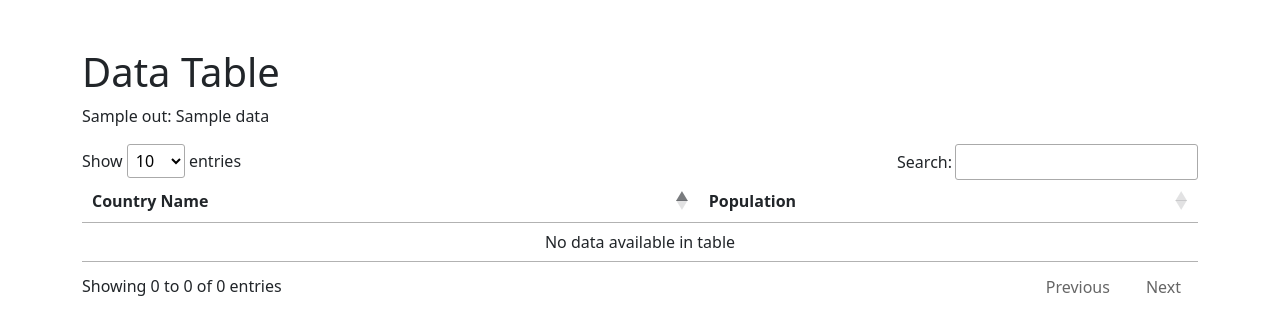
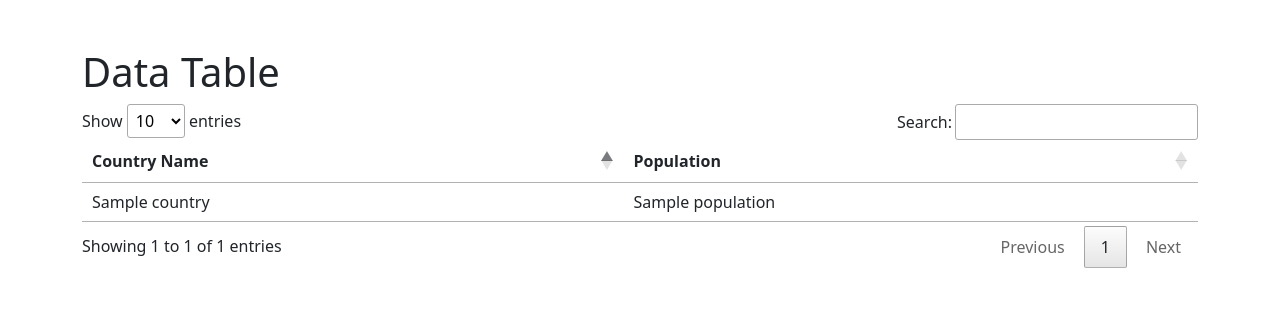
Before and after one commit to nandininandhakumar/Data-visualization-sample, a Django app: template dashboard/templates/datatable/datatable_static.html in a window 1280 px wide. Shown: the top 335 px of the page. Run offline with Django 3.2, Linux system fonts and the light colour scheme; the template is opened without the code that fills it: most values are stand-ins (such as "Sample title", 1, 10 or a date in 2020); some libraries are stand-ins or nearby versions.

```diff
--- a/dashboard/templates/datatable/datatable_static.html
+++ b/dashboard/templates/datatable/datatable_static.html
@@ -2,61 +2,24 @@
 
 {% block content %}
 <h1>Data Table</h1>
-
-{% for k,v in out %}
-    <p>{{ k }}: {{ v.data }}</p>
-{% endfor %}
-
 <table id="myStaticDatatable">
     <thead>
         <tr>
-
             <th>Country Name</th>
             <th>Population</th>
-
         </tr>
     </thead>
     <tbody>
-            <!-- {% for label in labels %}
-
+        {% for country, population in data %}
         <tr>
-                        <td> {{ label }} {{ datas }}</td>
-
+            <td>{{ country }} </td>
+            <td>{{ population }}</td>
         </tr>
-
-            {% endfor %} -->
-
-
-
-            <!-- {% for key, value in data1.items %}
-
-                    <tr>
-                        <td> {{ key }} {{ value }}</td>
-
-                    </tr>
-
-            {% endfor %} -->
-
-        <!-- {% for labels,data in data1 %}
-            <tr>
-                <td>{{ data }}</td>
-                <td>{{ data.data }}</td>
-
-            </tr>
-        {% endfor %} -->
-
-
-        <!-- {% for key,values in data1 %}
-            <tr>
-                <td>{{key}}</td>
-                <td>{{values}}</td>
-            </tr>
-        {% endfor %} -->
-
+        {% endfor %}
     </tbody>
 </table>
+
 {% endblock %}
-
 
 {% block extra_js %}
 <script>
@@ -64,18 +27,5 @@
             $('#myStaticDatatable').DataTable();
 
         });
-
-        // $(document).ready(function () {
-        //     $('#myStaticDatatable').DataTable({
-        //         'columns':[
-        //             {'data1' : 'data1.data'},
-        //             {'data1' : 'data1.labels'},
-
-        //         ]
-        //     });
-
-        // });
-
-
 </script>
 {% endblock %}
```
Also changed, not shown: dashboard/views.py (+7 -20 lines). Lines whose indentation alone changed are shown as unchanged.
